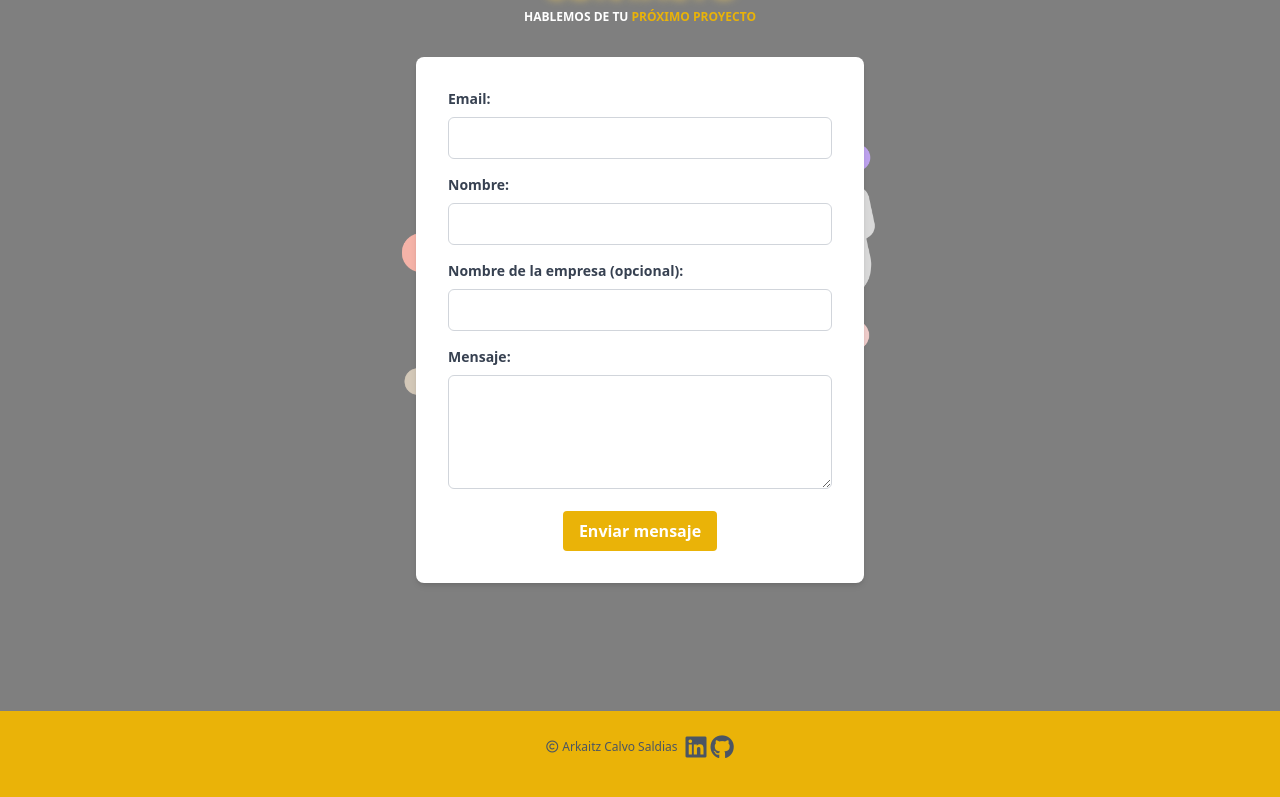
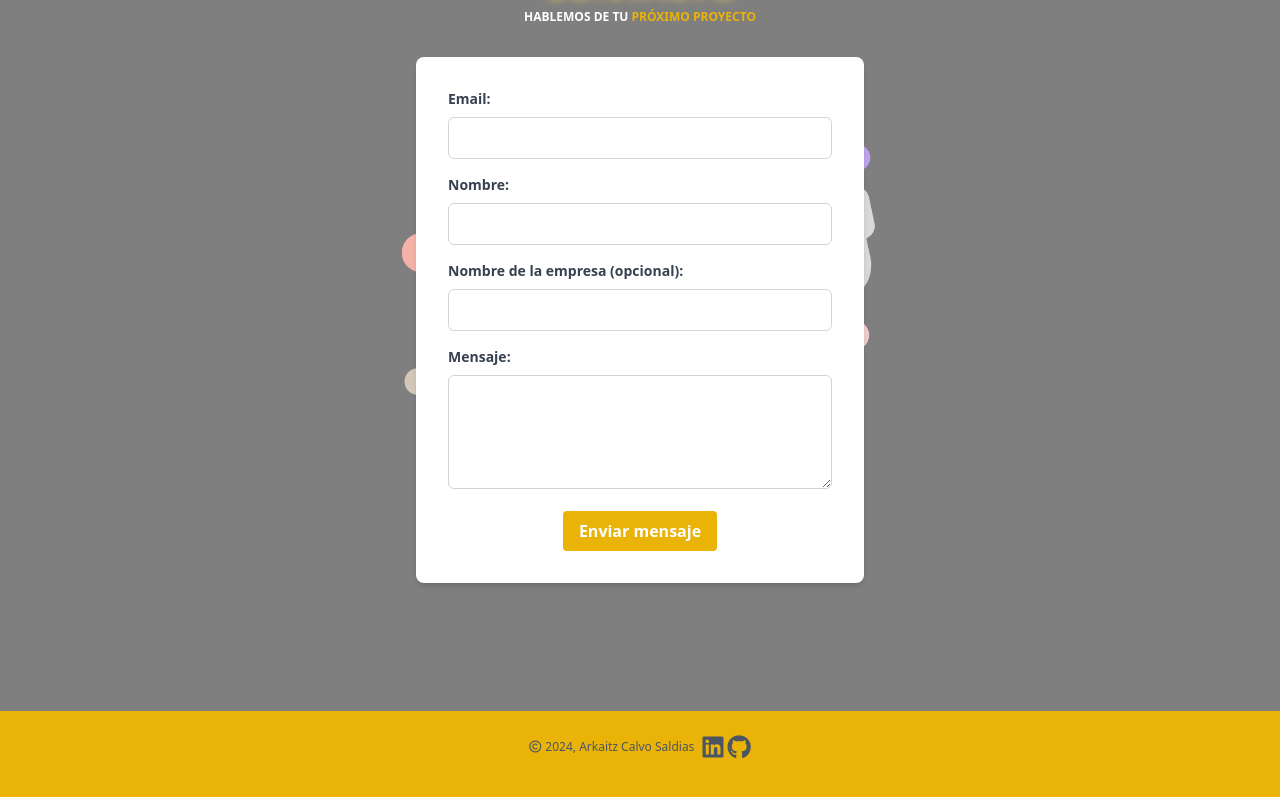
Before and after one commit to XxFenixDCxX/Portfolio, an Angular app: page / in a window 1280 px wide. Shown: the part 3037-3834 px from the top of the page. Built offline with nearby package versions, Linux system fonts and the light colour scheme; no server answers.

Commit message:
Actualizar información de copyright en el componente de pie de página

```diff
--- a/src/app/footer/footer.component.html
+++ b/src/app/footer/footer.component.html
@@ -2,7 +2,7 @@
   <div class="container mx-auto flex justify-center items-center">
     <div class="flex items-center">
       <i class="fa-regular fa-copyright mr-1 text-gray-600 text-xs"></i>
-      <span class="text-gray-600 text-xs">Arkaitz Calvo Saldias</span>
+      <span class="text-gray-600 text-xs">2024, Arkaitz Calvo Saldias</span>
     </div>
     <div class="ml-2 flex space-x-1">
       <a href="https://www.linkedin.com/in/arkaitz-calvo-saldias-71a3a4238/?originalSubdomain=es" target="_blank"><i class="fab fa-linkedin text-gray-600 text-2xl"></i></a>
```
